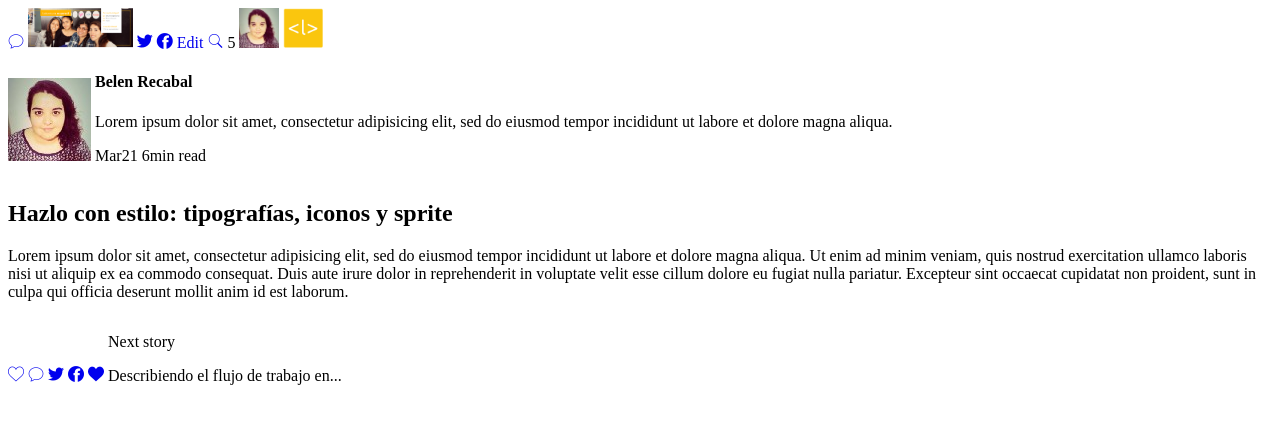
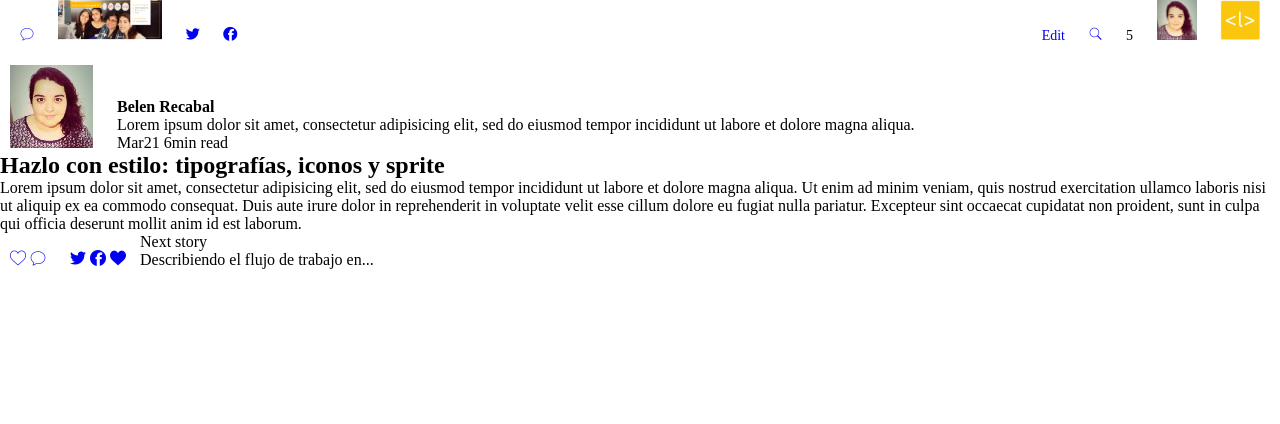
Before and after one commit to flordeciruela/medium, a plain HTML site: page index.html in a window 1280 px wide. Drawn offline with Linux system fonts and the light colour scheme; files whose address does not match are found by name.

Commit message:
agregando padding icons

```diff
--- a/assets/css/main.css
+++ b/assets/css/main.css
@@ -1,3 +1,8 @@
+* {
+	margin: 0;
+	padding: 0;
+}
+
 div {
   display: inline-block;
 }
@@ -8,3 +13,16 @@ a {
  header img {
    height: 40px;
  }
+
+ nav  {
+	 height: 65px;
+	 font-size: 14px;
+ }
+
+ .nav a, div {
+	 padding: 0 10px;
+ }
+
+.nav-right {
+	float: right;
+}
--- a/index.html
+++ b/index.html
@@ -1,23 +1,21 @@
 <!DOCTYPE html>
 <html>
-
 	<head>
 		<meta charset="utf-8">
 		<title>Medium</title>
 		<link rel="stylesheet" href="assets/css/main.css">
 		<link rel="stylesheet" href="assets/font_icons/style.css">
 	</head>
-
 	<body>
 		<header>
 			<nav>
-            <div class="nav-left">
+				<div class="nav nav-left">
 					<a href="#" class="icon-Speech-Bubble"></a>
 					<a href="#"><img src="assets/img/coders.png" alt="coders"></a>
 					<a href="#" class="icon-twitter"></a>
 					<a href="#" class="icon-facebook"></a>
 				</div>
-            <div class="nav-right">
+				<div class="nav nav-right">
 					<a href="#">Edit</a>
 					<a href="#" class="icon-Search"></a>
 					<div class="">5</div>
@@ -52,8 +50,8 @@
 					<p>Next story</p>
 					<p>Describiendo el flujo de trabajo en...</p>
 				</div>
-        </div </footer>
+			</div>
+		</footer>
 		<script src="assets/js/app.js " charset="utf-8 "></script>
 	</body>
-
 </html>
```
Lines whose indentation alone changed are shown as unchanged.
